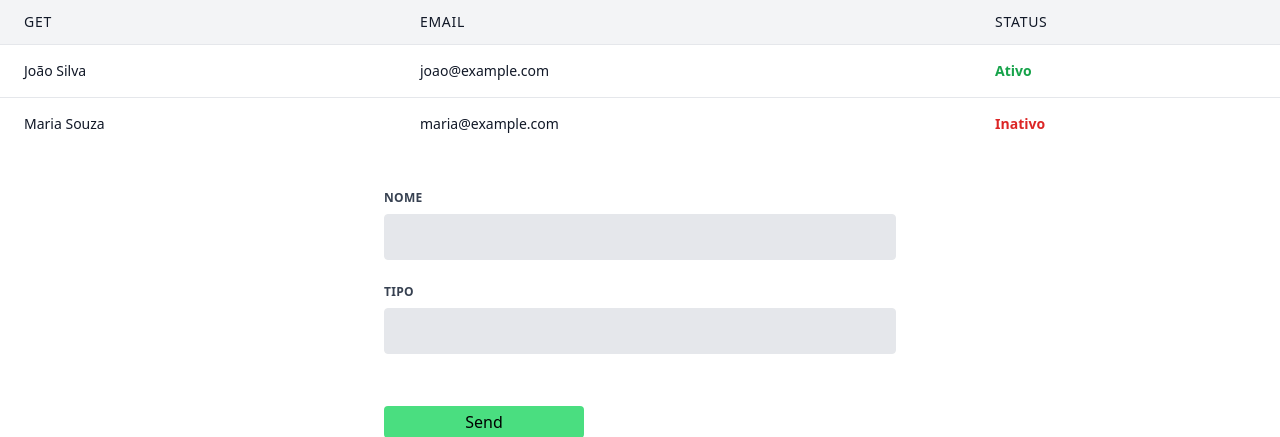
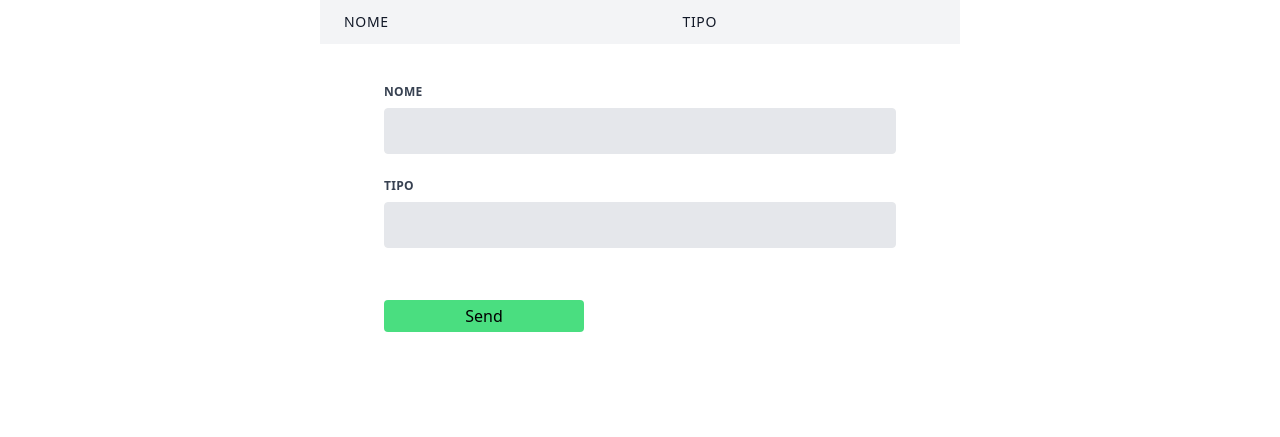
Before and after one commit to GuhMascarenhass/WienerParts, a Flask app: page / in a window 1280 px wide. Shown: the top 437 px of the page. Run offline with Flask 3, Linux system fonts and the light colour scheme; lists and menus that the app fills with data are empty.

Commit message:
Getting back the information from database, code to show the data on db

```diff
--- a/peca/static/css/main.css
+++ b/peca/static/css/main.css
@@ -629,44 +591,20 @@ video {
   display: table;
 }
 
-.h-4 {
-  height: 1rem;
-}
-
-.h-screen {
-  height: 100vh;
-}
-
 .h-full {
   height: 100%;
 }
 
-.w-4 {
-  width: 1rem;
+.w-\[200px\] {
+  width: 200px;
 }
 
 .w-full {
   width: 100%;
 }
 
-.w-1\/2 {
+.w-6\/12 {
   width: 50%;
-}
-
-.w-\[\] {
-  width: ;
-}
-
-.w-\[100px\] {
-  width: 100px;
-}
-
-.w-\[200\] {
-  width: 200;
-}
-
-.w-\[200px\] {
-  width: 200px;
 }
 
 .min-w-full {
@@ -785,14 +691,14 @@ video {
   padding-right: 1rem;
 }
 
+.px-6 {
+  padding-left: 1.5rem;
+  padding-right: 1.5rem;
+}
+
 .py-3 {
   padding-top: 0.75rem;
   padding-bottom: 0.75rem;
-}
-
-.px-6 {
-  padding-left: 1.5rem;
-  padding-right: 1.5rem;
 }
 
 .py-4 {
--- a/peca/templates/base.html
+++ b/peca/templates/base.html
@@ -12,27 +12,21 @@
   <title>{% block title %}{% endblock title %}</title>
 </head>
 <body>
-
-  <div class="overflow-x-auto">
-    <table class="min-w-full divide-y divide-gray-200 bg-white text-sm text-left text-gray-900">
+  <div class="overflow-x-auto flex justify-center">
+    <table class="w-6/12 divide-y divide-gray-200 bg-white text-sm text-left text-gray-900">
       <thead class="bg-gray-100">
         <tr>
-          <th class="px-6 py-3 font-medium uppercase tracking-wider">GET</th>
-          <th class="px-6 py-3 font-medium uppercase tracking-wider">Email</th>
-          <th class="px-6 py-3 font-medium uppercase tracking-wider">Status</th>
+          <th class="px-6 py-3 font-medium uppercase tracking-wider"> Nome </th>
+          <th class="px-6 py-3 font-medium uppercase tracking-wider"> Tipo </th>
         </tr>
       </thead>
       <tbody class="divide-y divide-gray-200">
-        <tr>
-          <td class="px-6 py-4">João Silva</td>
-          <td class="px-6 py-4">joao@example.com</td>
-          <td class="px-6 py-4 text-green-600 font-semibold">Ativo</td>
-        </tr>
-        <tr>
-          <td class="px-6 py-4">Maria Souza</td>
-          <td class="px-6 py-4">maria@example.com</td>
-          <td class="px-6 py-4 text-red-600 font-semibold">Inativo</td>
-        </tr>
+        {% for produto in dados %}
+          <tr>
+            <td class ="px-6 py-4"> {{produto.name}} </td>
+            <td class ="px-6 py-4"> {{produto.tipo}} </td>
+          </tr>
+        {% endfor %}
       </tbody>
     </table>
   </div>
--- a/peca/views.py
+++ b/peca/views.py
@@ -1,4 +1,4 @@
-from flask import render_template, request, make_response
+from flask import render_template, request, make_response, jsonify
 
 from peca import app, db
 from peca.models import Product
@@ -6,23 +6,24 @@ from peca.models import Product
 
 @app.route("/", methods=["GET", "POST"])
 def base():
-
+    dados = Product.query.all()
     if request.method == "GET":
         print("")
     if request.method == "POST":
-        name = request.form['name']
-        type = request.form['tipo']
-        produtos = Product(name=name, tipo= type)
+        name = request.form["name"]
+        type = request.form["tipo"]
+        produtos = Product(name=name, tipo=type)
 
         db.session.add(produtos)
         db.session.commit()
 
-    return render_template("base.html")
+    return render_template("base.html", dados=dados)
 
 
 @app.route("/index")
 def index():
-    return render_template("index.html")
+    dados = db.Query.all()
+    return render_template("index.html", dados=dados)
 
 
 def select_dados():
```
Also changed, not shown: other parts of peca/static/css/main.css (+10 -116 lines).
